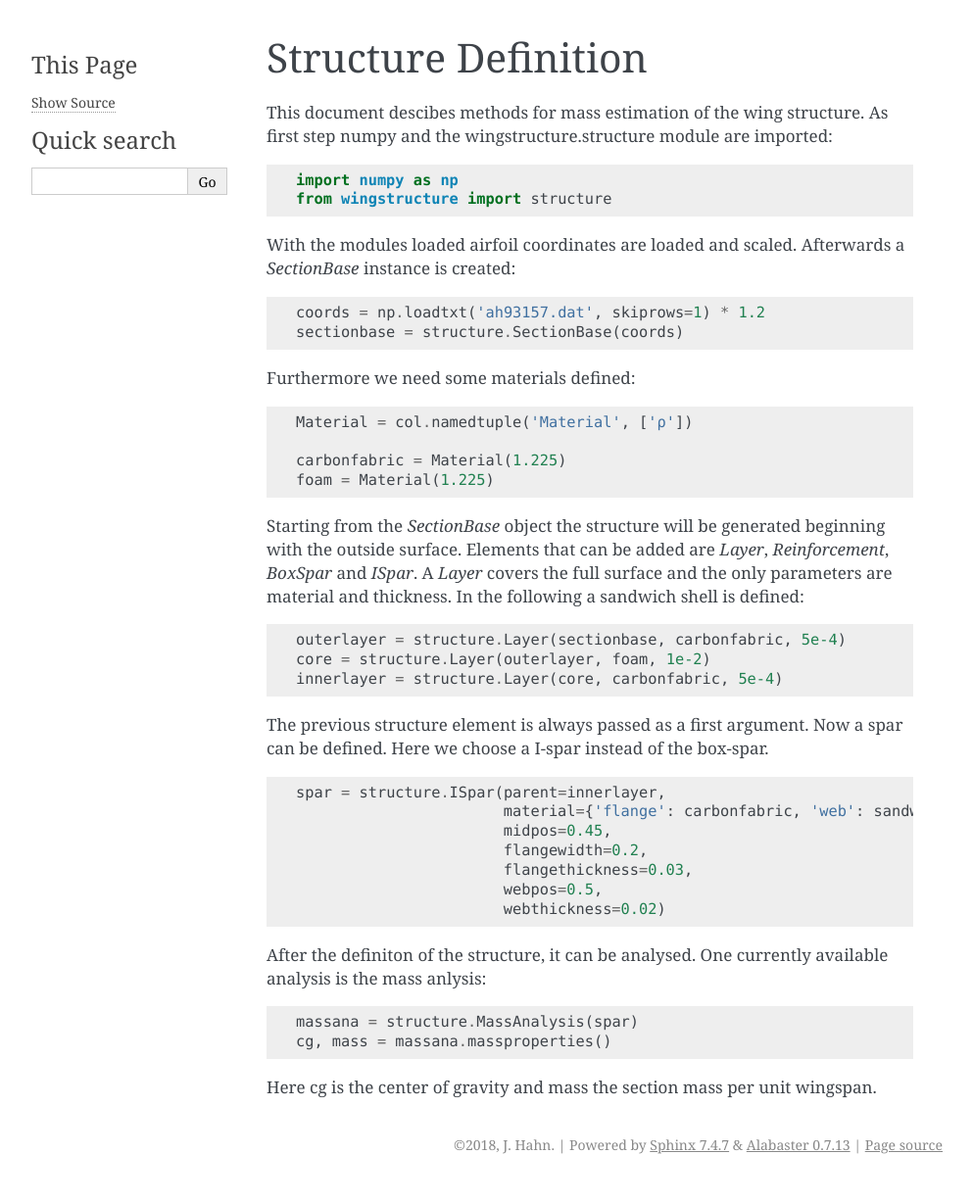
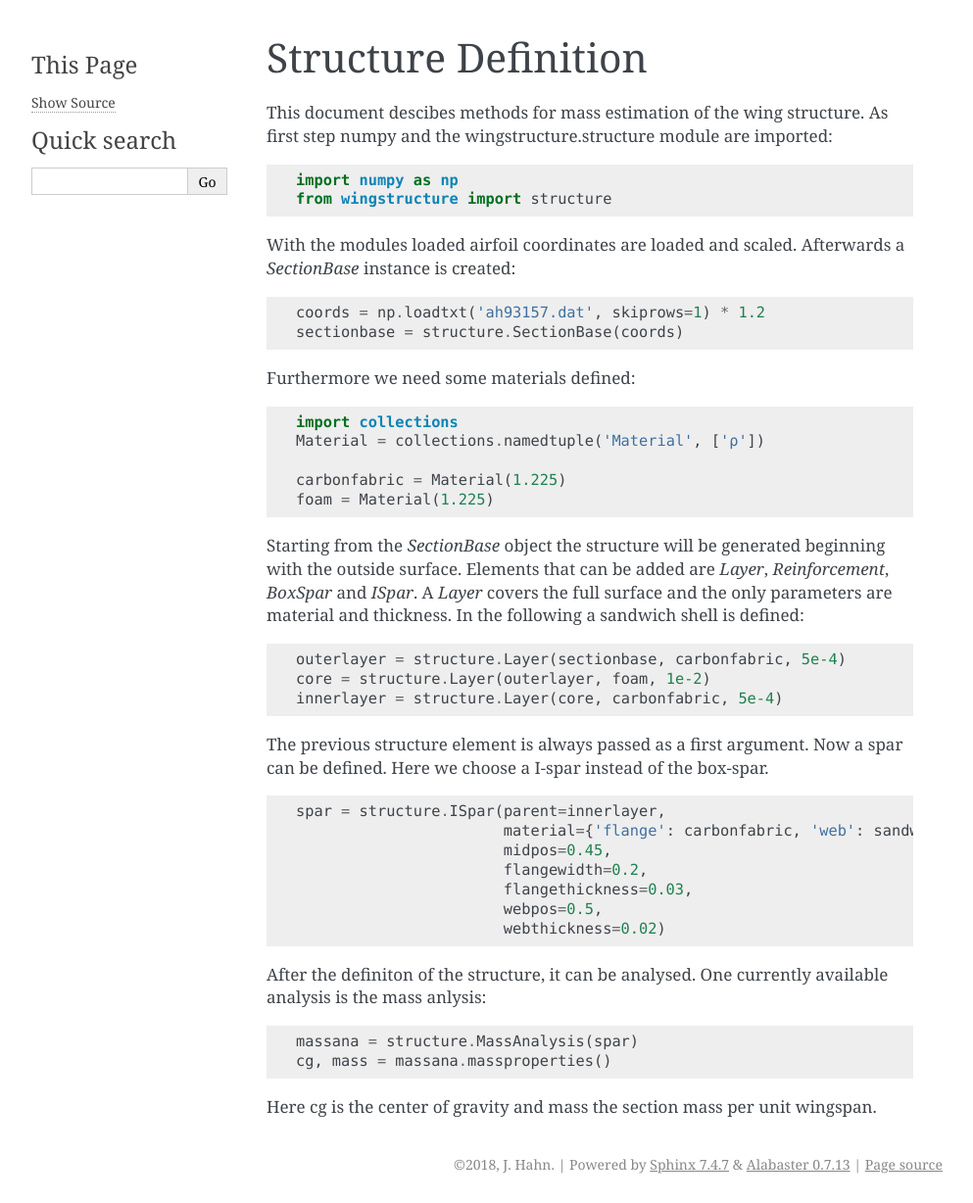
Before and after one commit to akafliegdarmstadt/wingstructure, a Sphinx documentation site: the page built from docs/usage/structure.rst, in a window 1280 px wide. Shown: the whole page at 98% size, without its empty margins (148-1141 px from the left). Built offline with Sphinx 7.4.7, drawn with Linux system fonts in a browser that asks for light colours.

Commit message:
fix again

```diff
--- a/docs/usage/structure.rst
+++ b/docs/usage/structure.rst
@@ -21,7 +21,8 @@ Furthermore we need some materials defined:
 
 .. code-block:: python
 
-   Material = col.namedtuple('Material', ['ρ'])
+   import collections
+   Material = collections.namedtuple('Material', ['ρ'])
 
    carbonfabric = Material(1.225)
    foam = Material(1.225)
```
